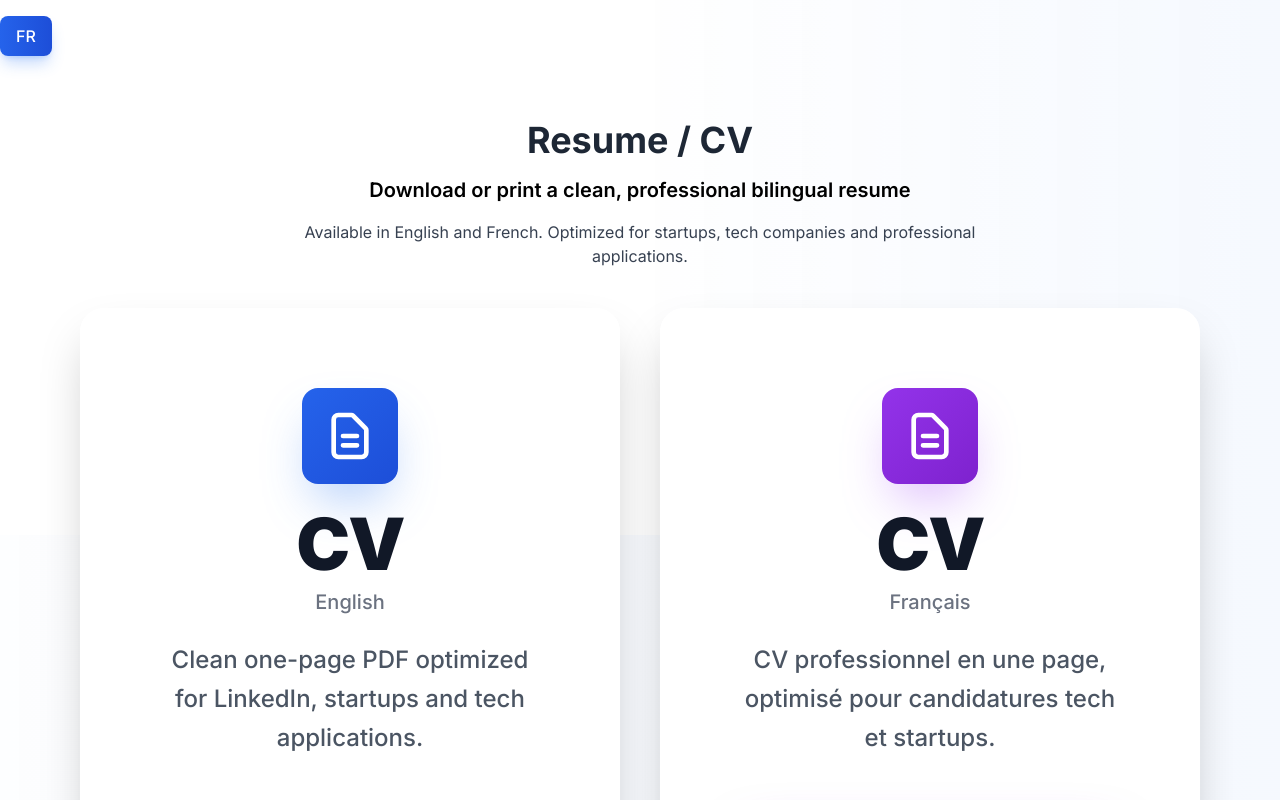
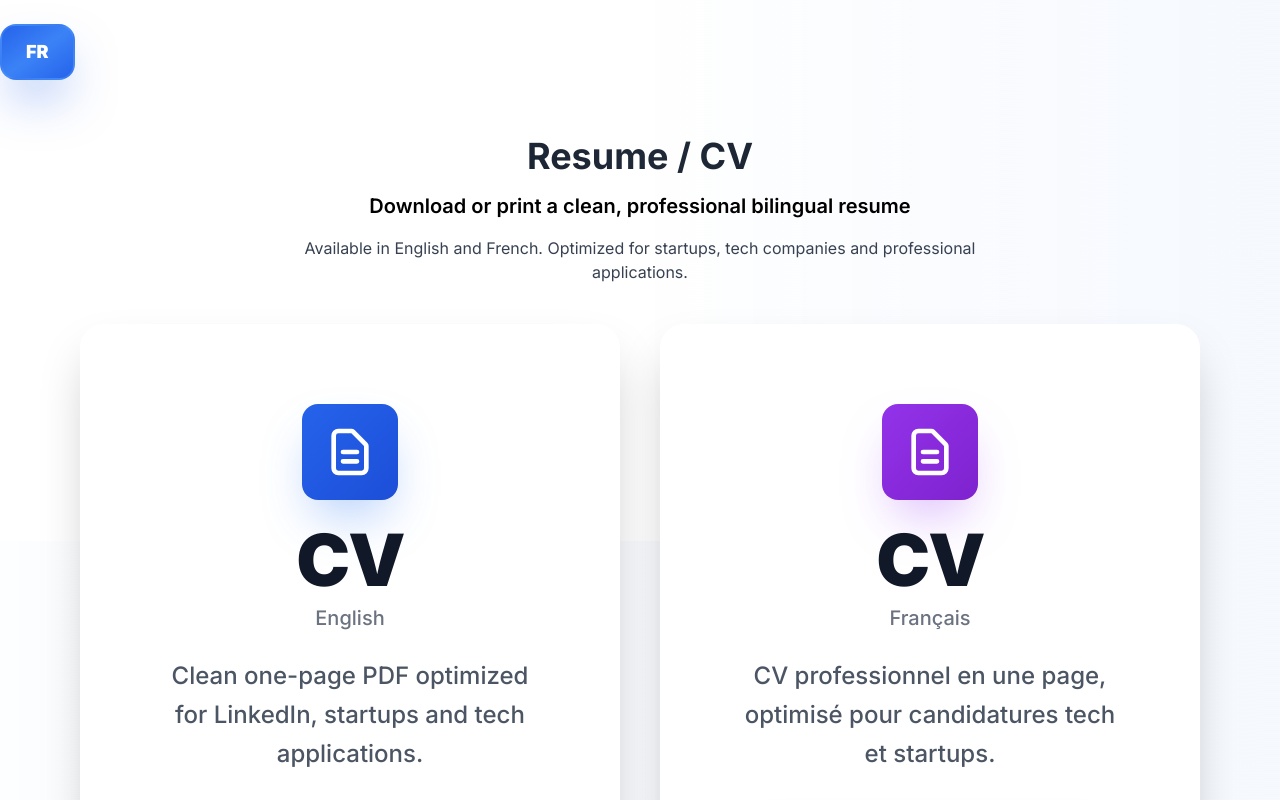
Before and after one commit to Sy2force/Portfolio---pro, a Next.js app: page /resume in a window 1280 px wide. Shown: the top 800 px of the page. Built offline with nearby package versions, Linux system fonts and the light colour scheme.

Commit message:
Enhanced language toggle button design - improved gradient (gradient-to-br with via), increased padding (px-6 py-3), rounded-2xl, added border-2, increased shadow (shadow-2xl), positioned at top-6 for better visibility

```diff
--- a/app/resume/page.tsx
+++ b/app/resume/page.tsx
@@ -87,20 +87,20 @@ export default function ResumePage() {
         </div>
 
         {/* Language Toggle - Mobile */}
-        <div className="fixed top-4 left-1/2 transform -translate-x-1/2 z-50 md:hidden">
+        <div className="fixed top-6 left-1/2 transform -translate-x-1/2 z-50 md:hidden">
           <button
             onClick={() => setLanguage(language === "en" ? "fr" : "en")}
-            className="px-4 py-2 bg-gradient-to-r from-blue-600 to-blue-700 hover:from-blue-700 hover:to-blue-800 text-white rounded-lg transition-all duration-300 font-medium shadow-lg shadow-blue-500/30"
+            className="px-6 py-3 bg-gradient-to-br from-blue-600 via-blue-500 to-blue-600 hover:from-blue-700 hover:via-blue-600 hover:to-blue-700 text-white rounded-2xl transition-all duration-400 font-black shadow-2xl shadow-blue-600/50 hover:shadow-3xl hover:shadow-blue-700/60 text-lg border-2 border-blue-400/30"
           >
             {language === "en" ? "FR" : "EN"}
           </button>
         </div>
 
         {/* Language Toggle - Desktop */}
-        <div className="hidden md:block fixed top-4 left-1/2 transform -translate-x-1/2 z-50">
+        <div className="hidden md:block fixed top-6 left-1/2 transform -translate-x-1/2 z-50">
           <button
             onClick={() => setLanguage(language === "en" ? "fr" : "en")}
-            className="px-4 py-2 bg-gradient-to-r from-blue-600 to-blue-700 hover:from-blue-700 hover:to-blue-800 text-white rounded-lg transition-all duration-300 font-medium shadow-lg shadow-blue-500/30"
+            className="px-6 py-3 bg-gradient-to-br from-blue-600 via-blue-500 to-blue-600 hover:from-blue-700 hover:via-blue-600 hover:to-blue-700 text-white rounded-2xl transition-all duration-400 font-black shadow-2xl shadow-blue-600/50 hover:shadow-3xl hover:shadow-blue-700/60 text-lg border-2 border-blue-400/30"
           >
             {language === "en" ? "FR" : "EN"}
           </button>
```
